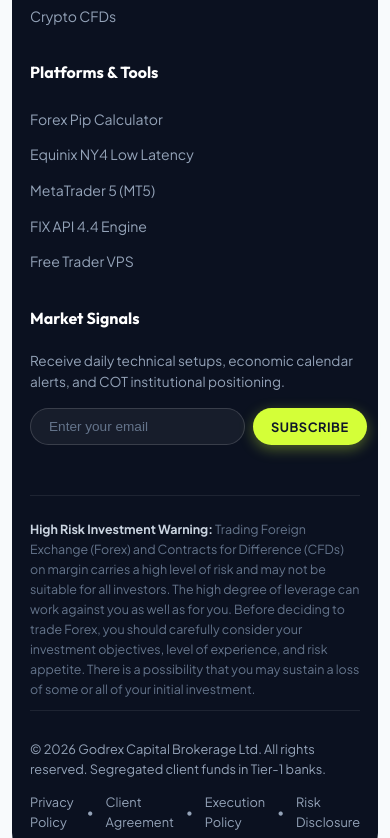
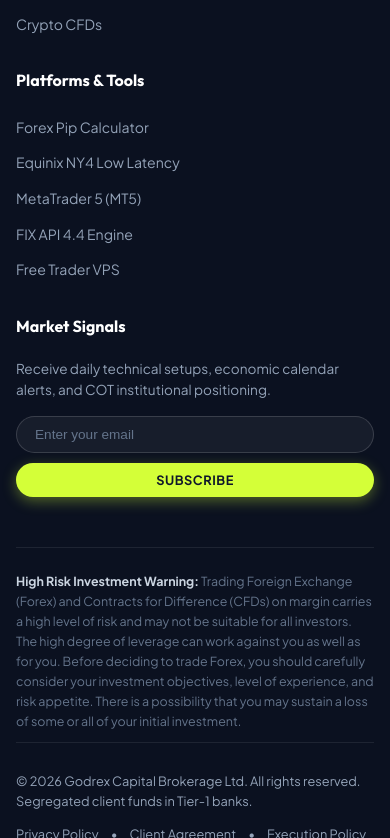
Before and after one commit to vitegodfrey/godrex-capital, a plain HTML site: page index.html in a window 390 px wide. Shown: the part 11162-12000 px from the top of the page. Drawn offline with Linux system fonts and the light colour scheme.

Commit message:
Fix: mobile display edge-to-edge layout, stacked CTAs, newsletter form overflow, and cache busting

```diff
--- a/index.html
+++ b/index.html
@@ -11,7 +11,7 @@
   <link rel="preconnect" href="https://fonts.gstatic.com" crossorigin>
   <link href="https://fonts.googleapis.com/css2?family=Outfit:wght@400;500;600;700;800&family=Plus+Jakarta+Sans:wght@400;500;600;700&display=swap" rel="stylesheet">
 
-  <link rel="stylesheet" href="style.css">
+  <link rel="stylesheet" href="style.css?v=2.2">
 </head>
 <body>
 
--- a/style.css
+++ b/style.css
@@ -2334,25 +2334,50 @@ button {
 }
 
 @media (max-width: 768px) {
+  .newsletter-form {
+    flex-direction: column;
+    gap: 10px;
+    width: 100%;
+  }
+
+  .newsletter-input {
+    width: 100%;
+    box-sizing: border-box;
+  }
+
+  .newsletter-form .btn {
+    width: 100%;
+    justify-content: center;
+  }
+
   .site-footer {
-    margin: 40px 16px 0;
-    border-radius: var(--radius-lg);
-  }
-}
-
-@media (max-width: 580px) {
-  .site-footer {
-    padding: 36px 18px 24px;
-    margin: 32px 12px 0;
-  }
+    margin: 40px 0 0;
+    border-radius: 32px 32px 0 0;
+    padding: 40px 20px 28px;
+    width: 100%;
+    box-sizing: border-box;
+  }
+
   .footer-grid {
     grid-template-columns: 1fr;
     gap: 32px;
   }
+
   .footer-bottom {
     flex-direction: column;
     align-items: flex-start;
     gap: 12px;
+  }
+
+  .footer-legal {
+    flex-wrap: wrap;
+    gap: 8px 12px;
+  }
+}
+
+@media (max-width: 580px) {
+  .site-footer {
+    padding: 36px 16px 24px;
   }
 }
 
```
